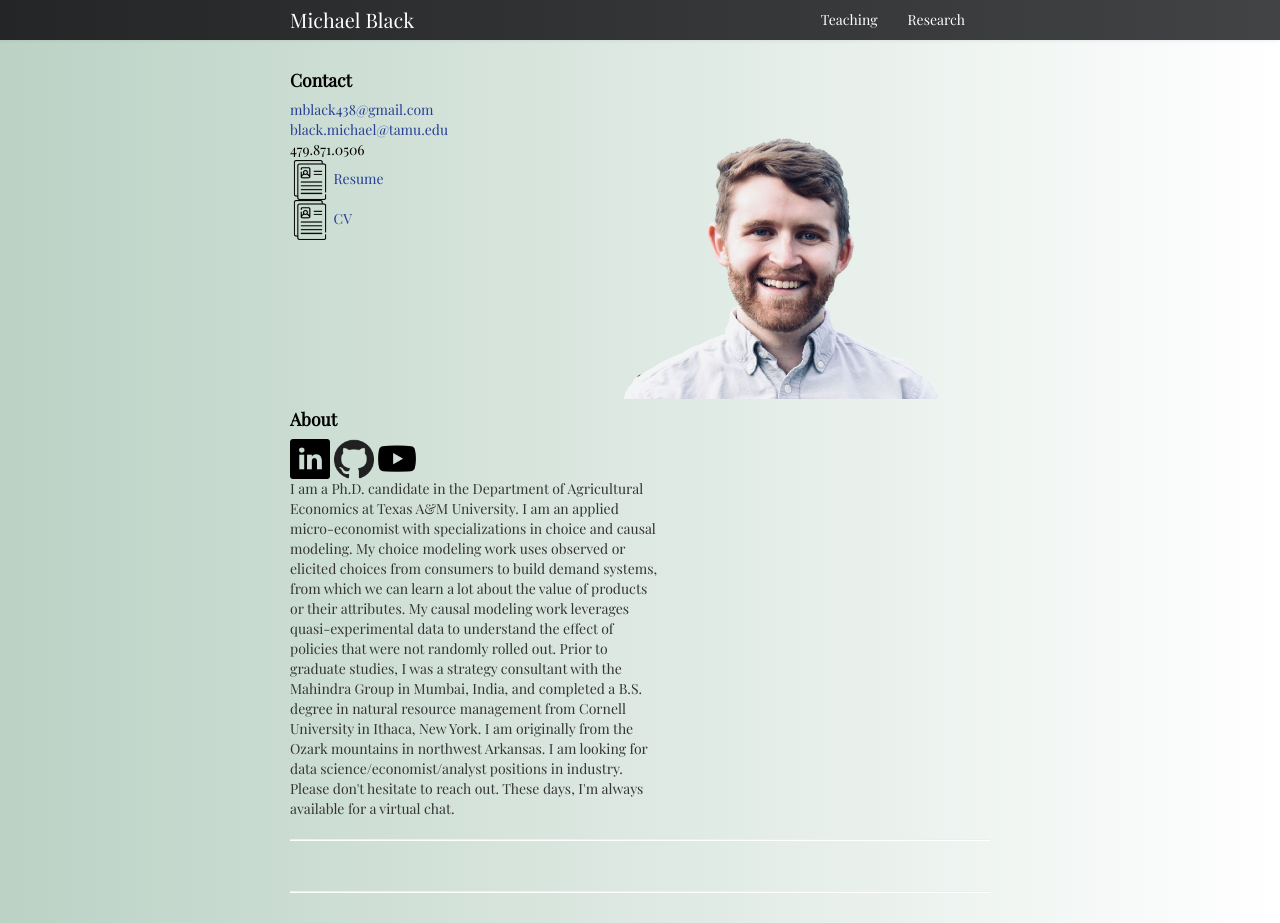
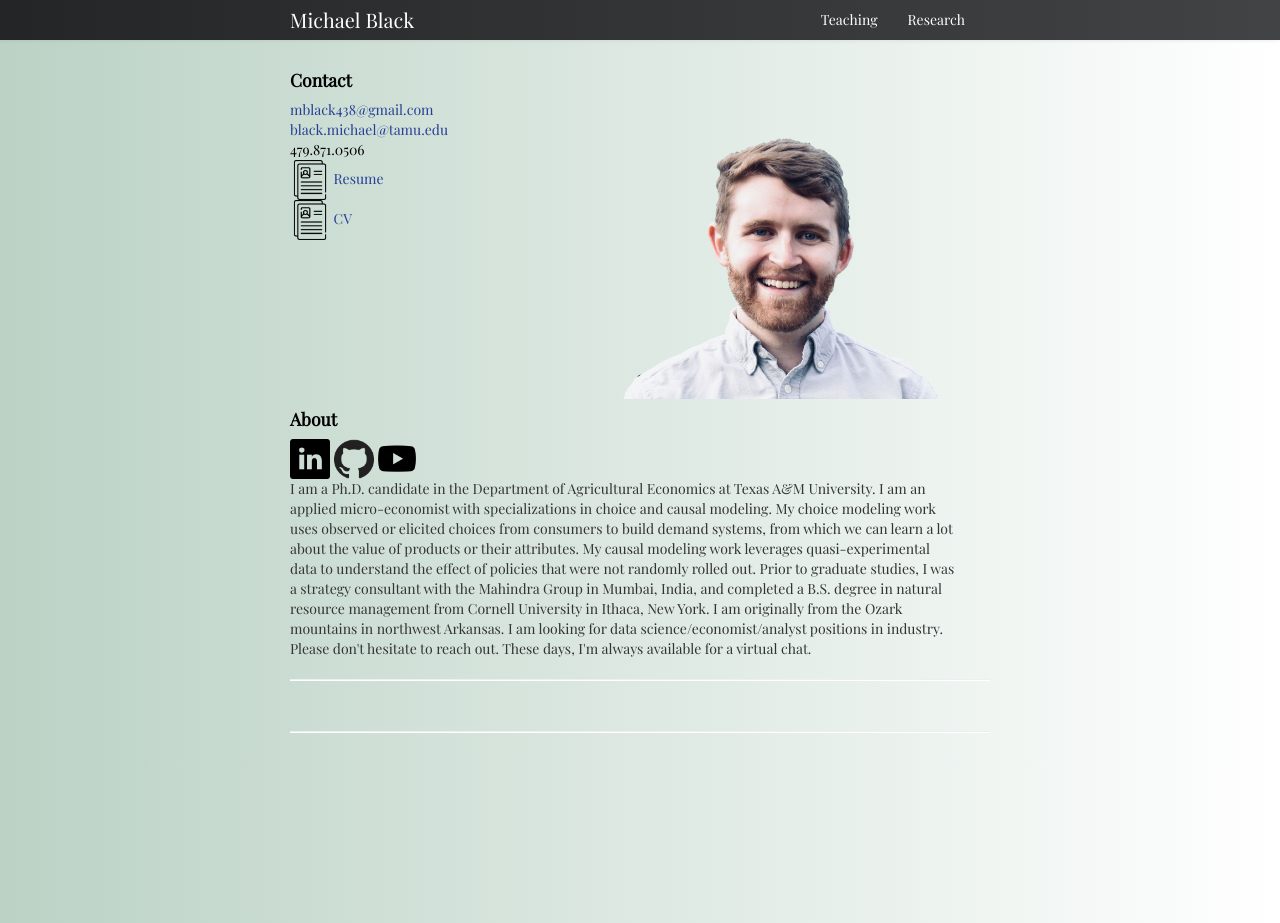
Before and after one commit to michael-black/michael-black.github.io, a Jekyll site: the page built from index.md, in a window 1280 px wide. Built offline with Jekyll 4.4.1, drawn with Linux system fonts in a browser that asks for light colours.

Commit message:
About text to span 7

```diff
--- a/index.md
+++ b/index.md
@@ -44,7 +44,7 @@ keywords: Michael Black, economics, resource economics, environmental economics,
 	<a href="https://www.youtube.com/channel/UCxDNlrqcNZ4c3yS8IN_aC7A/featured">
 	    <img src="../pages/icons64/youtube.png" width="40" height="40"/></a> <br/>
 	<div class="row-fluid">
-		<div class="span4">
+		<div class="span7">
 			I am a Ph.D. candidate in the Department of Agricultural Economics at Texas A&M University. I am an applied micro-economist with specializations in choice and causal modeling. My choice modeling work uses observed or elicited choices from consumers to build demand systems, from which we can learn a lot about the value of products or their attributes. My causal modeling work leverages quasi-experimental data to understand the effect of policies that were not randomly rolled out.
 			Prior to graduate studies, I was a strategy consultant with the Mahindra Group in Mumbai, India, and completed a B.S. degree in natural resource management from Cornell University in Ithaca, New York. I am originally from the Ozark mountains in northwest Arkansas.
 			I am looking for data science/economist/analyst positions in industry. Please don't hesitate to reach out. These days, I'm always available for a virtual chat.
```
